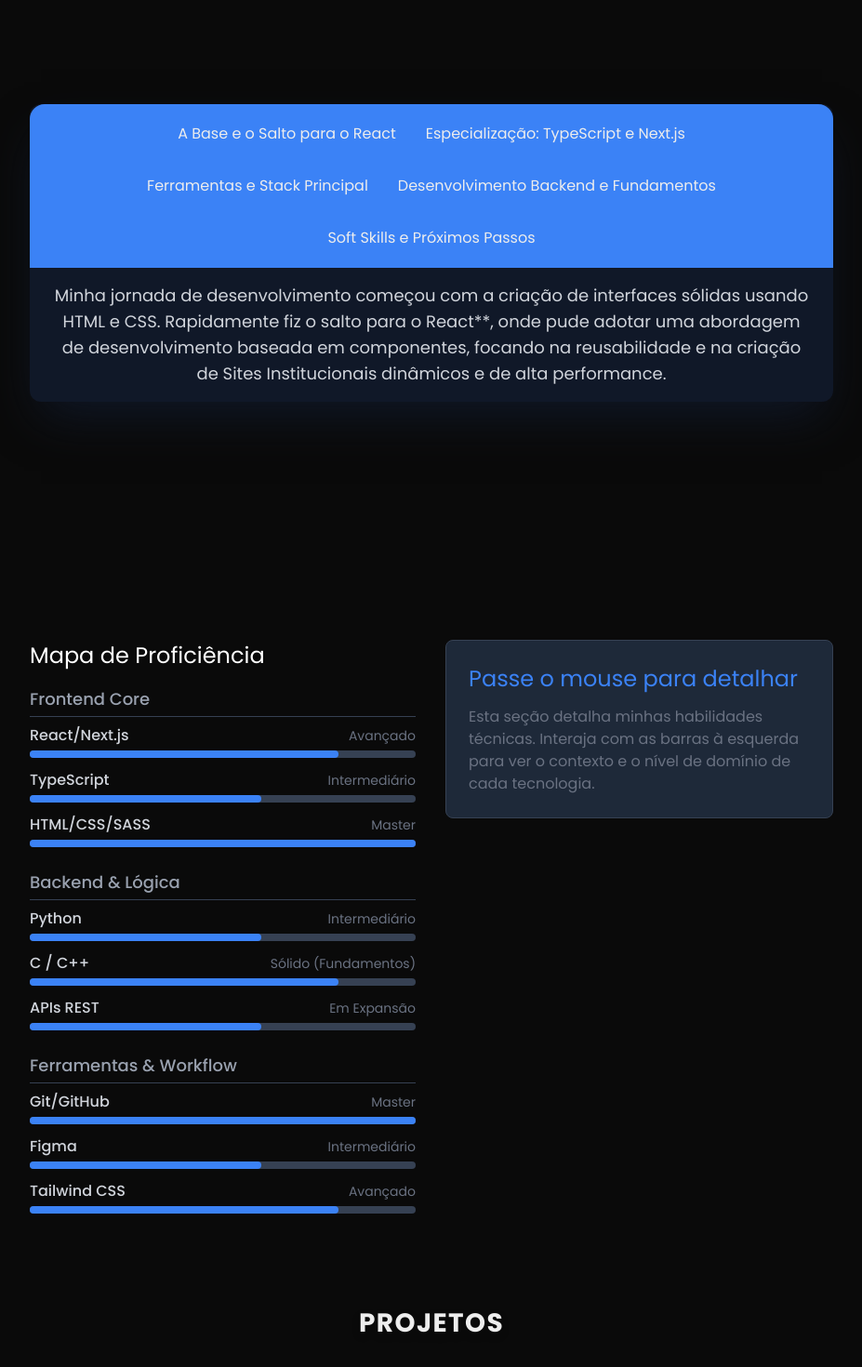
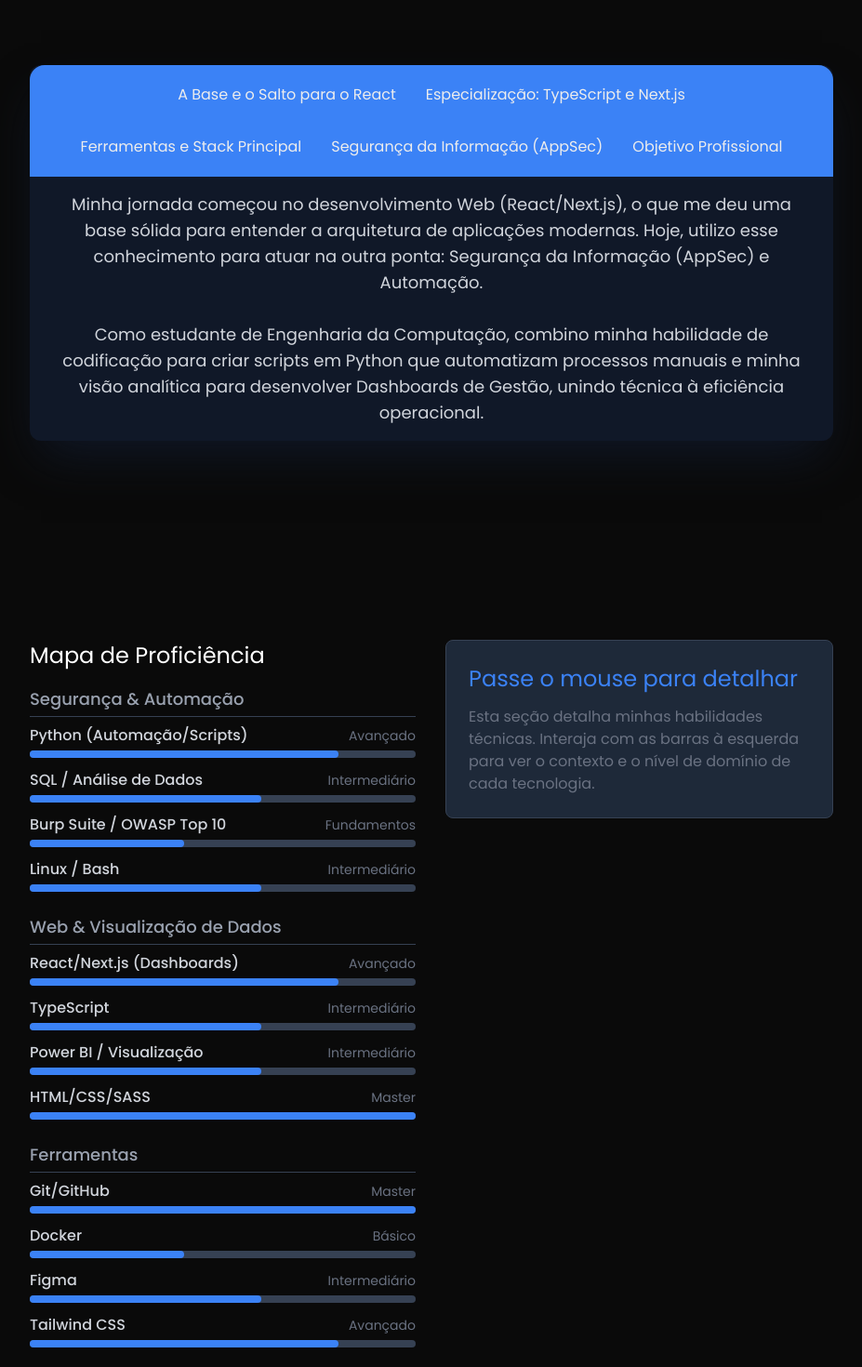
Before and after one commit to leandrookamada/Portifolio, a Next.js app: page / in a window 1280 px wide. Shown: the part 960-2430 px from the top of the page at 93% size, without its empty margins (336-1263 px from the left). Built offline with nearby package versions, Linux system fonts and the light colour scheme.

Commit message:
atualizações para vertente de segurança

```diff
--- a/components/sobre/sobre.tsx
+++ b/components/sobre/sobre.tsx
@@ -10,7 +10,7 @@ const portifolioData = [
           id: 1,
           title: "A Base e o Salto para o React",
           description:
-               "Minha jornada de desenvolvimento começou com a criação de interfaces sólidas usando HTML e CSS. Rapidamente fiz o salto para o React**, onde pude adotar uma abordagem de desenvolvimento baseada em componentes, focando na reusabilidade e na criação de Sites Institucionais dinâmicos e de alta performance.",
+               "Minha jornada começou no desenvolvimento Web (React/Next.js), o que me deu uma base sólida para entender a arquitetura de aplicações modernas. Hoje, utilizo esse conhecimento para atuar na outra ponta: Segurança da Informação (AppSec) e Automação.\n\nComo estudante de Engenharia da Computação, combino minha habilidade de codificação para criar scripts em Python que automatizam processos manuais e minha visão analítica para desenvolver Dashboards de Gestão, unindo técnica à eficiência operacional.",
      },
      {
           id: 2,
@@ -18,7 +18,6 @@ const portifolioData = [
           description:
                "A minha especialização está em construir aplicações front-end escaláveis usando React e Next.js para otimizar o desempenho e a SEO. Escolhi o TypeScript para garantir a robustez e a escalabilidade dos projetos. Ele me permite detectar erros em tempo de desenvolvimento, tornando o código mais seguro e facilitando a manutenção em equipe.",
      },
-     // ⭐️ NOVA ABA (ID 3): Foco em ferramentas, metodologias e tecnologias principais
      {
           id: 3,
           title: "Ferramentas e Stack Principal",
@@ -27,15 +26,15 @@ const portifolioData = [
      },
      {
           id: 4,
-          title: "Desenvolvimento Backend e Fundamentos",
+          title: "Segurança da Informação (AppSec)",
           description:
-               "Busco aprofundamento na área de Backend. Comecei com C, o que me deu uma base sólida em lógica. Atualmente, foco em Python para desenvolvimento de projetos, mantendo o C++ para estudos. Sou motivado a explorar a criação de APIs REST e sistemas de gerenciamento de dados.",
+               "Meu foco atual está em Segurança de Aplicações (AppSec), onde aplico conhecimentos do OWASP Top 10 para identificar e mitigar vulnerabilidades em aplicações web. Utilizo ferramentas como Burp Suite para testes de segurança, análise de vulnerabilidades e pentesting. Além disso, desenvolvo automações em Python para processos de segurança, criação de scripts para análise de logs e detecção de anomalias, unindo desenvolvimento e segurança ofensiva.",
      },
      {
           id: 5,
-          title: "Soft Skills e Próximos Passos",
+          title: "Objetivo Profissional",
           description:
-               "Sou uma pessoa com fácil comunicação e aprendizado rápido. Minha motivação é o desenvolvimento contínuo por meio de estudos e vivência prática. Meu objetivo profissional é migrar integralmente para o Backend, buscando oportunidades na área de Dados ou como Desenvolvedor Backend.",
+               "Sou uma pessoa com fácil comunicação e aprendizado rápido. Minha motivação é o desenvolvimento contínuo por meio de estudos e vivência prática. Busco oportunidades que integrem Segurança da Informação, Automação e Análise de Dados, onde possa aplicar tanto minha base técnica em desenvolvimento quanto minha paixão por proteger sistemas e otimizar processos através de código.",
      },
 ];
 
--- a/components/tecnologias/page.tsx
+++ b/components/tecnologias/page.tsx
@@ -14,13 +14,43 @@ interface SkillRadarData {
 }
 
 const skillRadarData: SkillRadarData = {
-     "Frontend Core": [
+     "Segurança & Automação": [
           {
-               name: "React/Next.js",
+               name: "Python (Automação/Scripts)",
                score: 4,
                level: "Avançado",
                description:
-                    "Desenvolvimento de aplicações escaláveis, Hooks, padrões de componentes.",
+                    "Desenvolvimento de scripts para automação de processos, manipulação de dados e criação de ferramentas de segurança.",
+          },
+          {
+               name: "SQL / Análise de Dados",
+               score: 3,
+               level: "Intermediário",
+               description:
+                    "Consultas complexas, análise de dados e otimização de queries para dashboards e relatórios.",
+          },
+          {
+               name: "Burp Suite / OWASP Top 10",
+               score: 2,
+               level: "Fundamentos",
+               description:
+                    "Conhecimento das principais vulnerabilidades web e uso de ferramentas para testes de segurança de aplicações.",
+          },
+          {
+               name: "Linux / Bash",
+               score: 3,
+               level: "Intermediário",
+               description:
+                    "Administração de sistemas Linux, automação via shell scripts e troubleshooting de ambientes.",
+          },
+     ],
+     "Web & Visualização de Dados": [
+          {
+               name: "React/Next.js (Dashboards)",
+               score: 4,
+               level: "Avançado",
+               description:
+                    "Desenvolvimento de dashboards interativos e aplicações web escaláveis com foco em visualização de dados.",
           },
           {
                name: "TypeScript",
@@ -30,6 +60,13 @@ const skillRadarData: SkillRadarData = {
                     "Tipagem forte para código seguro e manutenção de projetos grandes.",
           },
           {
+               name: "Power BI / Visualização",
+               score: 3,
+               level: "Intermediário",
+               description:
+                    "Criação de dashboards de gestão e relatórios visuais para análise de dados e tomada de decisões.",
+          },
+          {
                name: "HTML/CSS/SASS",
                score: 5,
                level: "Master",
@@ -37,35 +74,20 @@ const skillRadarData: SkillRadarData = {
                     "Base sólida em responsividade, performance e pré-processadores CSS.",
           },
      ],
-     "Backend & Lógica": [
-          {
-               name: "Python",
-               score: 3,
-               level: "Intermediário",
-               description: "Foco em APIs, scripts e manipulação de dados.",
-          },
-          {
-               name: "C / C++",
-               score: 4,
-               level: "Sólido (Fundamentos)",
-               description:
-                    "Base lógica e estrutural inegável para entender algoritmos.",
-          },
-          {
-               name: "APIs REST",
-               score: 3,
-               level: "Em Expansão",
-               description:
-                    "Criação e consumo de endpoints, entendendo a arquitetura RESTful.",
-          },
-     ],
-     "Ferramentas & Workflow": [
+     Ferramentas: [
           {
                name: "Git/GitHub",
                score: 5,
                level: "Master",
                description:
                     "Controle de versão, *branching* e *merge requests* em equipe.",
+          },
+          {
+               name: "Docker",
+               score: 2,
+               level: "Básico",
+               description:
+                    "Containerização de aplicações e gerenciamento básico de ambientes.",
           },
           {
                name: "Figma",
@@ -141,7 +163,7 @@ export default function SkillRadar() {
                                         ))}
                                    </div>
                               </div>
-                         )
+                         ),
                     )}
                </div>
 
--- a/lib/data.ts
+++ b/lib/data.ts
@@ -1,6 +1,6 @@
 export const personalData = {
      name: "Leandro Kamada",
-     role: "Desenvolvedor Web",
+     role: "Eng. Computação | Dev & Security",
      description:
           "Sou um desenvolvedor apaixonado por criar soluções inovadoras e dar vida a ideias através do código. Tenho experiência em desenvolvimento full-stack, com foco em tecnologias modernas e práticas de desenvolvimento ágil.",
      email: "leandroKamada715@gmail.com",
```
